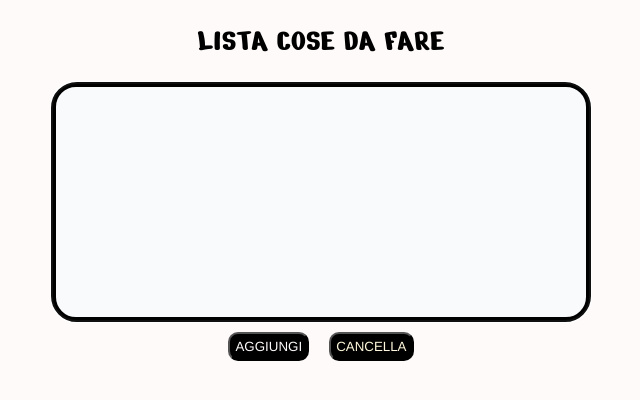
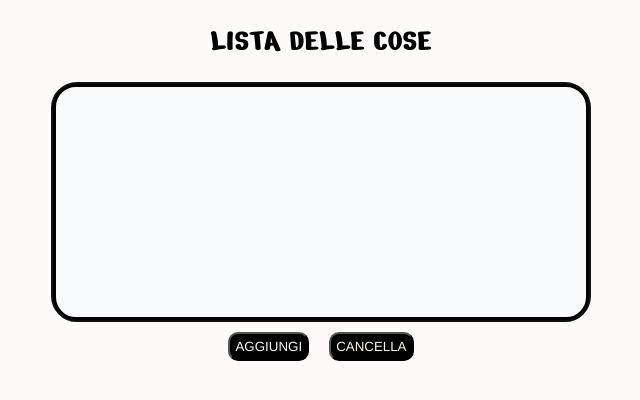
Before and after one commit to ArmandoFerlanti/armandoferlanti.github.io, a plain HTML site: page index.html in a window 1280 px wide. Shown: the whole page, without its empty margins (319-959 px from the left). Drawn offline with Linux system fonts and the light colour scheme.

Commit message:
Update index.html

```diff
--- a/index.html
+++ b/index.html
@@ -29,7 +29,7 @@
     <meta name="keywords" content="todo, todolist, lista, promemoria" />
   </head>
   <body>
-    <h1>LISTA COSE DA FARE</h1>
+    <h1>LISTA DELLE COSE</h1>
     <div id="header">
       <div id="text-area-container">
         <textarea id="textarea" autofocus></textarea>
```
